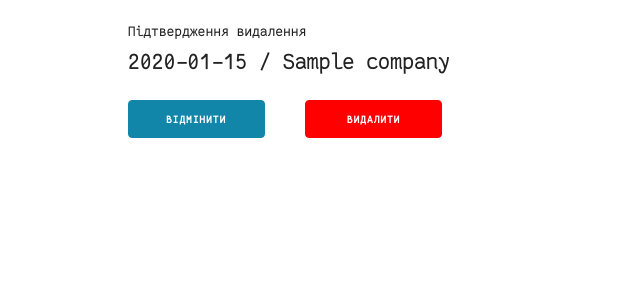
After one commit to samitnuk/talks_keeper, a Django app: page /talk/delete/1/ in a window 1280 px wide. The commit adds this page. Shown: the top 300 px of the page, without its empty margins (0-640 px from the left). Run offline with Django 3.2, Linux system fonts and the light colour scheme; a user stored in the database is signed in; tables that the repository leaves empty hold one stand-in row (values such as "Sample post").

```diff
--- a/talks_keeper/static/css/tk_main.css
+++ b/talks_keeper/static/css/tk_main.css
@@ -27,6 +27,10 @@ form {
     margin-bottom: 0;
 }
 
+.container {
+    max-width: 1200px;
+}
+
 .button.button-danger,
 input[type="submit"].button-danger {
     color: #FFF;
@@ -42,6 +46,7 @@ input[type="submit"].button-danger:hover {
 
 .button {
     padding: 0;
+    font-size: 14px;
 }
 
 .header {
@@ -61,7 +66,11 @@ input[type="submit"].button-danger:hover {
 }
 
 .not-our-talk {
-    border-top: solid 1px #99a9b3;
+    border-top: solid 1px #dbe2e6;
+}
+
+.icons {
+    display: none;
 }
 
 .date {
@@ -73,5 +82,10 @@ input[type="submit"].button-danger:hover {
 }
 
 .not-our-talk .date {
-    border-bottom: solid 1px #000000;
+    border-bottom: solid 1px #99a9b3;
 }
+
+.our-talk:hover .icons,
+.not-our-talk:hover .icons {
+    display: block;
+}
--- /dev/null
+++ b/talks_keeper/templates/talks_keeper/talk_confirm_delete.html
@@ -0,0 +1,22 @@
+{% extends 'talks_keeper/_base.html' %}
+
+{% block meta_title %}Підтвердження видалення{% endblock meta_title %}
+
+{% block header %}
+  <div class="row header">Підтвердження видалення <h5>{{ object }}</h5></div>
+{% endblock header %}
+
+{% block content %}
+  <form  action="" method="post">
+  {% csrf_token %}
+  {{ form.non_field_errors }}
+  <div class="row">
+    <div class="two columns">
+	  <input class="button-primary u-full-width" type="button" value="Відмінити" onclick="window.history.go(-1);">
+	</div>
+	<div class="two columns">
+	  <input class="button-danger u-full-width" type="submit" value="Видалити">
+	</div>
+  </div>
+</form>
+{% endblock content %}
--- a/talks_keeper/views.py
+++ b/talks_keeper/views.py
@@ -90,7 +90,7 @@ class TalkCreate(CreateView):
     fields = ['date', 'source_info', 'talk_details', 'is_our_talk']
 
     def post(self, request, *args, **kwargs):
-        self.object = None
+        # self.object = None
         form_class = self.get_form_class()
         form = self.get_form(form_class)
 
@@ -118,6 +118,12 @@ class TalkDetail(DetailView):
 
 class TalkUpdate(UpdateView):
     model = Talk
+    fields = ['date', 'source_info', 'talk_details', 'is_our_talk']
+
+    def get_success_url(self):
+        talk = Talk.objects.filter(pk=self.kwargs['pk']).first()
+        company_pk = talk.company.id
+        return reverse_lazy("company_detail", kwargs={'pk': company_pk})
 
 
 class TalkDelete(DeleteView):
```
Also changed, not shown: talks_keeper/templates/talks_keeper/company_detail.html (+7 -3 lines).
